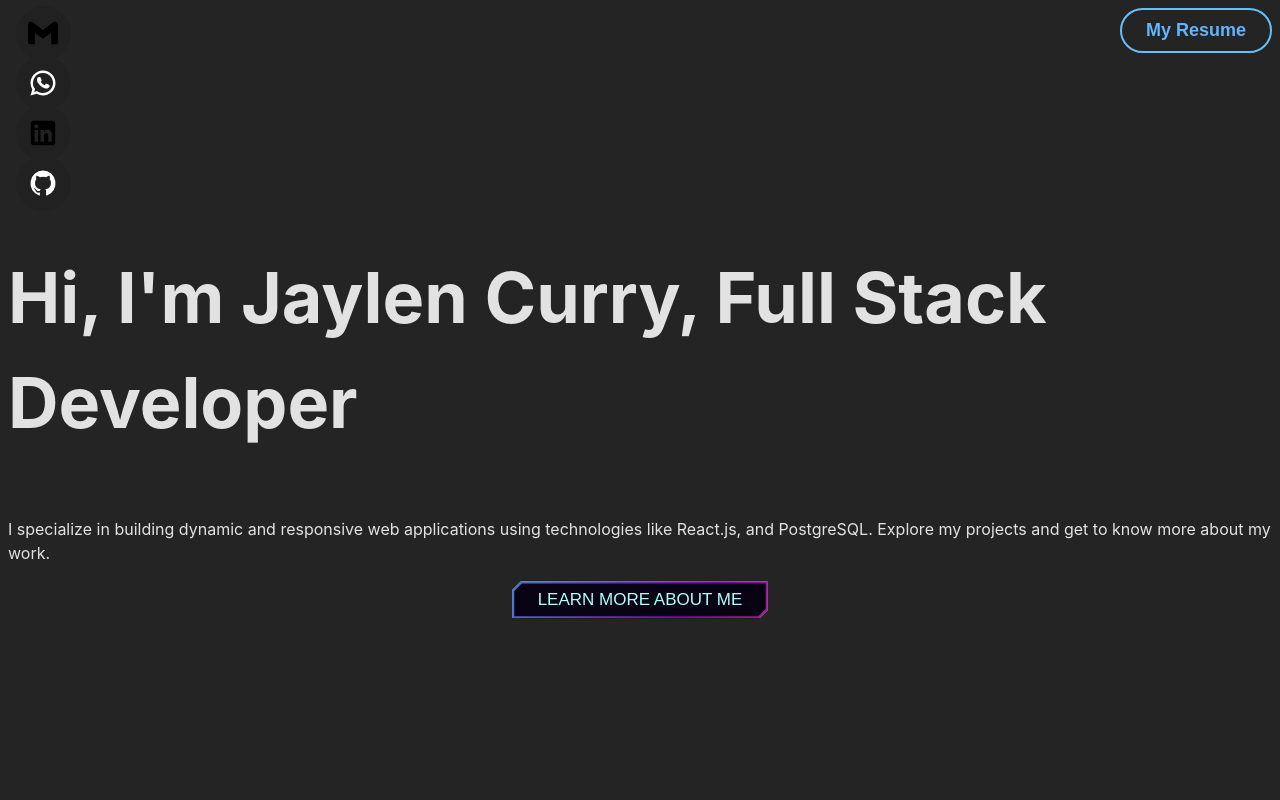
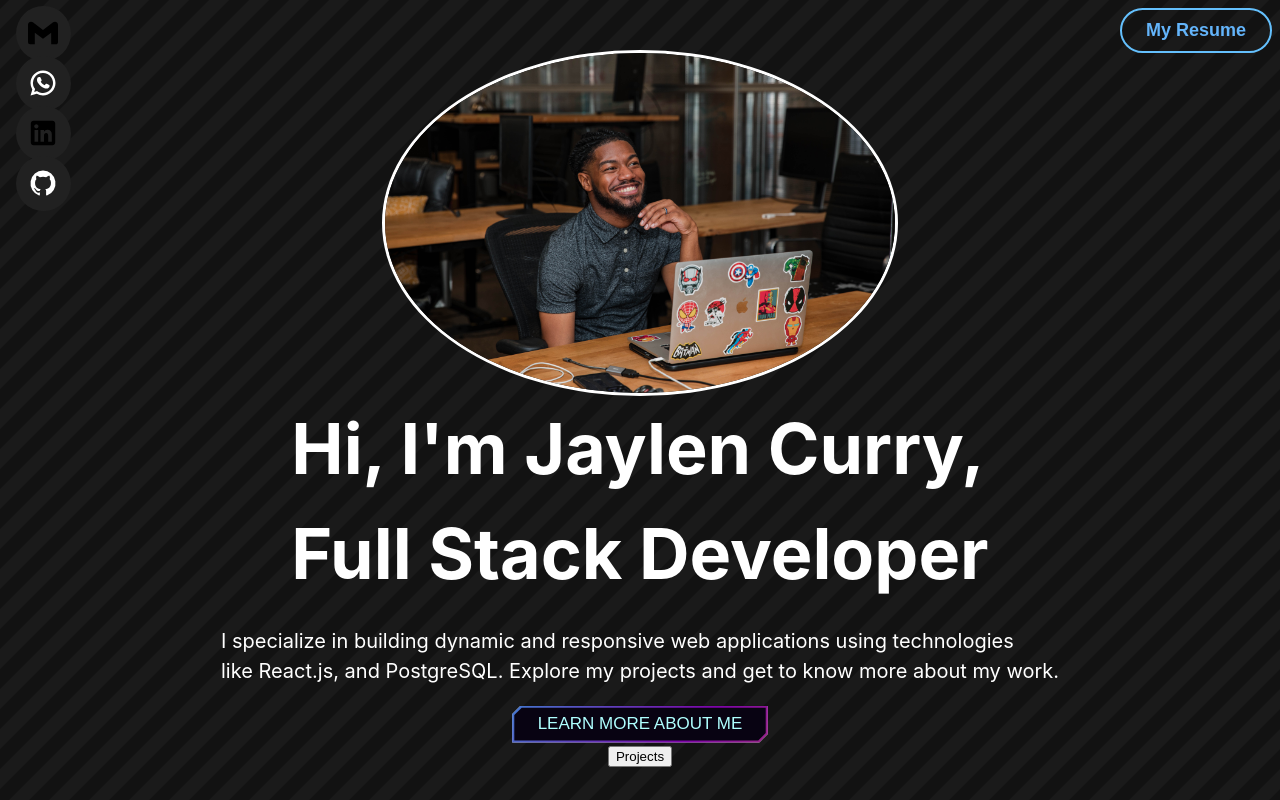
Before and after one commit to LeCurry24/MyPortfolio, a React (Vite) app: page / in a window 1280 px wide. Built offline with nearby package versions, Linux system fonts and the light colour scheme.

Commit message:
still comming together

```diff
--- a/src/App.jsx
+++ b/src/App.jsx
@@ -2,6 +2,7 @@ import { createBrowserRouter, RouterProvider } from "react-router-dom";
 import ErrorPage from "./Pages/ErrorPage";
 import Home from "./Components/Home";
 import Layout from "./Pages/Layout";
+import AboutPage from "./Components/AboutPage"
 
 
 const router = createBrowserRouter([
@@ -13,6 +14,10 @@ const router = createBrowserRouter([
         path: "/",
         element: <Home/>,
       },
+      {
+        path: "/about",
+        element: <AboutPage/>
+      }
     ],
   },
 ]);
--- a/src/Components/AboutPage.jsx
+++ b/src/Components/AboutPage.jsx
@@ -1,16 +1,48 @@
-import styles from "./Home.module.css"
+import styles from "./AboutPage.module.css";
+import { Link } from "react-router-dom";
 
-const Home = () => {
+const AboutPage = () => {
   return (
-    <div className={styles.aboutMe}>
-      <img className={styles.aboutPhoto} src="./HomePhoto.jpg" alt="" />
+    <>
       <div>
-      <h2>about me</h2>
-      <p>my about me will be here</p>
-      <p>socials will go here</p>
+        <Link to={"/"}>
+          <button className={styles.backHomeBtn}>Back Home</button>
+        </Link>
       </div>
-    </div>
+
+        <div className={styles.boxCard}>
+          <div className={styles.aboutMe}>
+            <h2>About Me</h2>
+            <div>
+              <p>my about me will be here</p>
+            </div>
+          </div>
+        </div>
+
+      {/* experience card */}
+
+        <div className={styles.expCard}>
+          <div className={styles.expInfo}>
+            <h2>Experience</h2>
+            <div>
+              <p>Carolina Code School</p>
+              <p>Full Stack Web Development Student</p>
+              <p>March 2024 - July 2024</p>
+              <p>
+                Completed a rigorous full-stack web development program, gaining
+                proficiency in technologies such as React.js, PostgreSQL, and
+                Tailwind CSS. Engaged in hands-on projects simulating real-world
+                software development challenges.
+              </p>
+              <p>
+                Python, HTML, CSS, JavaScript, React.js, PostgreSQL, FastApi.{" "}
+              </p>
+            </div>
+          </div>
+        </div>
+
+    </>
   );
 };
 
-export default Home;
+export default AboutPage;
--- a/src/Components/AboutPage.module.css
+++ b/src/Components/AboutPage.module.css
@@ -1,16 +1,53 @@
-.aboutMe{
+
+
+
+.boxCard {
+  border-radius: 20px;
+  background-color: rgba(58, 57, 57, 0.42);
+
+  width: 46%;
+  height: 70%;
+  position: absolute;
+  right: 51%;
+  top: 32%;
+
+
+  .aboutMe {
     display: flex;
     justify-content: space-evenly;
     align-items: center;
-    height: 80vh;
+    height: 55vh;
 
+    p {
+      color: white;
+    }
+  }
+}
 
+h2 {
+  color: white;
+  position: absolute;
+  bottom: 85%;
+}
 
+.expCard {
+  border-radius: 20px;
+  background-color: rgba(58, 57, 57, 0.42);
 
-    .aboutPhoto{
-        width: 65%;
-        height: 60%;
-        border-radius: 20%;
+  width: 46%;
+  height: 70%;
+  position: absolute;
+  left: 51%;
+  top: 32%;
 
+  .expInfo {
+    display: flex;
+    justify-content: space-evenly;
+    align-items: center;
+    height: 55vh;
+
+    p {
+      color: white;
     }
+  }
 }
--- a/src/Components/Home.jsx
+++ b/src/Components/Home.jsx
@@ -1,12 +1,24 @@
-import styles from "./Home.module.css"
+import styles from "./Home.module.css";
+import { Link } from "react-router-dom";
 
 const Home = () => {
   return (
     <div className={styles.homePage}>
-        <h1>Hi, I'm  Jaylen Curry, Full Stack Developer</h1>
-        <p>I specialize in building dynamic and responsive web applications using technologies like React.js, and PostgreSQL. Explore my projects and get to know more about my work.</p>
+      <img className={styles.aboutPhoto} src="./HomePhoto.jpg" alt="" />
+      <h1>Hi, I'm Jaylen Curry,<br></br>Full Stack Developer</h1>
+      <p>
+        I specialize in building dynamic and responsive web applications using
+        technologies<br></br> like React.js, and PostgreSQL. Explore my projects and get
+        to know more about my work.
+      </p>
+      <Link to={"/about"}>
         <button className={styles.button}>Learn more about me</button>
-
+      </Link>
+      <div>
+        <Link>
+          <button>Projects</button>
+        </Link>
+      </div>
     </div>
   );
 };
--- a/src/Components/Home.module.css
+++ b/src/Components/Home.module.css
@@ -6,8 +6,24 @@
   height: 50vh;
 
 
+
+
   h1{
     font-size: 70px;
+    color: white;
+    margin: 0;
+  }
+
+  p{
+    font-size: 20px;
+    color: white;
+  }
+
+
+  .aboutPhoto {
+    border: solid  white;
+    height: 85%;
+    border-radius: 100%;
   }
 }
 
--- a/src/Pages/Layout.jsx
+++ b/src/Pages/Layout.jsx
@@ -1,4 +1,4 @@
-import { Outlet} from "react-router-dom";
+import { Outlet, Link } from "react-router-dom";
 import styles from "./Layout.module.css";
 
 const Layout = () => {
@@ -11,7 +11,6 @@ const Layout = () => {
               role="img"
               viewBox="0 0 24 24"
               xmlns="http://www.w3.org/2000/svg"
-
             >
               <path d="M24 5.457v13.909c0 .904-.732 1.636-1.636 1.636h-3.819V11.73L12 16.64l-6.545-4.91v9.273H1.636A1.636 1.636 0 0 1 0 19.366V5.457c0-2.023 2.309-3.178 3.927-1.964L5.455 4.64 12 9.548l6.545-4.91 1.528-1.145C21.69 2.28 24 3.434 24 5.457z" />
             </svg>
@@ -24,7 +23,6 @@ const Layout = () => {
               width="24"
               xmlns="http://www.w3.org/2000/svg"
               aria-hidden="true"
-
             >
               <path
                 clipRule="evenodd"
--- a/src/Pages/Layout.module.css
+++ b/src/Pages/Layout.module.css
@@ -1,8 +1,10 @@
-/* .content{
+.content{
     display: flex;
     align-items: center;
     flex-direction: column;
-} */
+
+
+}
 
 
 
--- a/src/index.css
+++ b/src/index.css
@@ -3,12 +3,35 @@
   line-height: 1.5;
   font-weight: 400;
 
-  color-scheme: light dark;
-  color: rgba(255, 255, 255, 0.87);
-  background-color: #242424;
-
   font-synthesis: none;
   text-rendering: optimizeLegibility;
   -webkit-font-smoothing: antialiased;
   -moz-osx-font-smoothing: grayscale;
+
+    background: #121212; /* Fallback for browsers that don't support gradients */
+    background: linear-gradient(
+      135deg,
+      #121212 25%,
+      #1a1a1a 25%,
+      #1a1a1a 50%,
+      #121212 50%,
+      #121212 75%,
+      #1a1a1a 75%,
+      #1a1a1a
+    );
+    background-size: 40px 40px;
+
+    /* Animation */
+    animation: move 4s linear infinite;
+  }
+
+  @keyframes move {
+    0% {
+      background-position: 0 0;
+    }
+    100% {
+      background-position: 40px 40px;
+    }
+
+
 }
```
Also changed, not shown: public/HomePhoto.jpg, src/Components/Projacts.jsx (added). Lines whose indentation alone changed are shown as unchanged.
